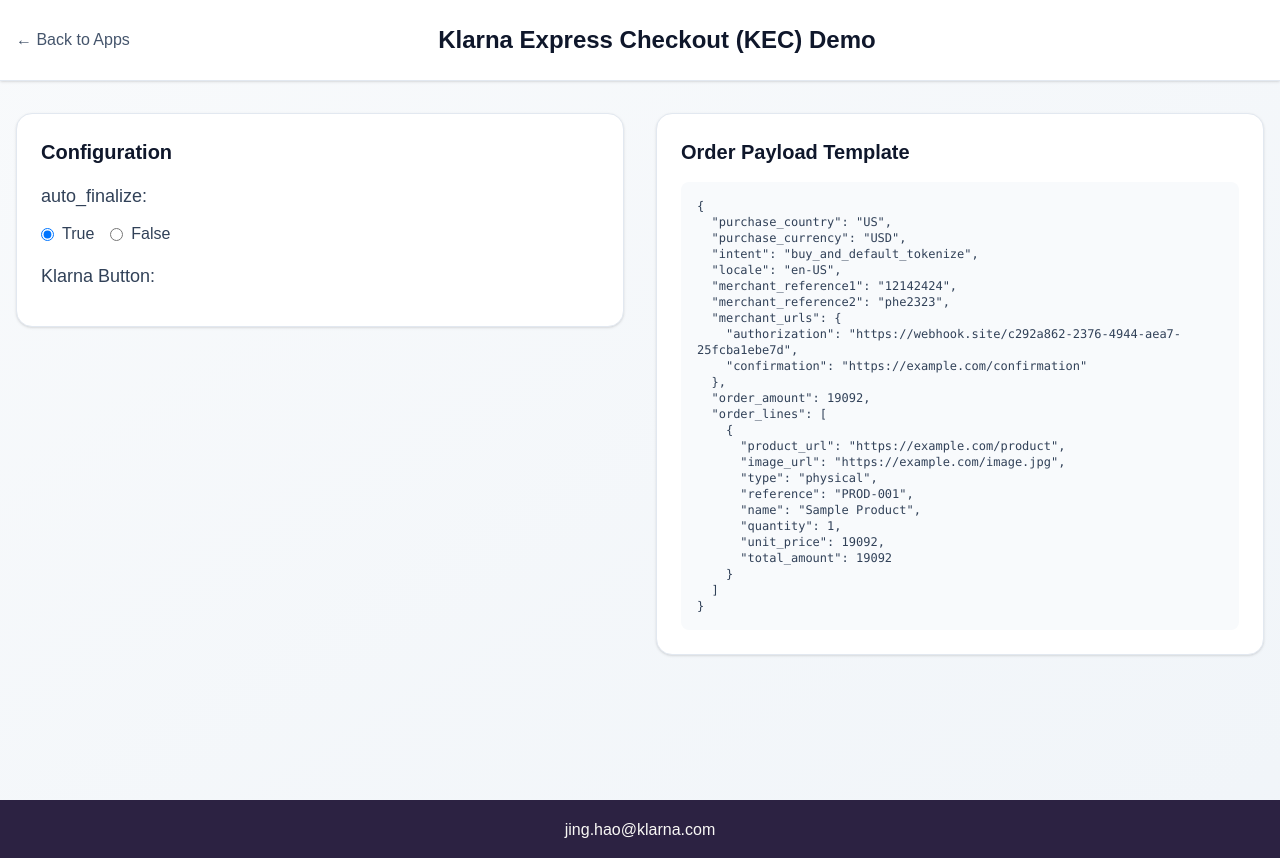
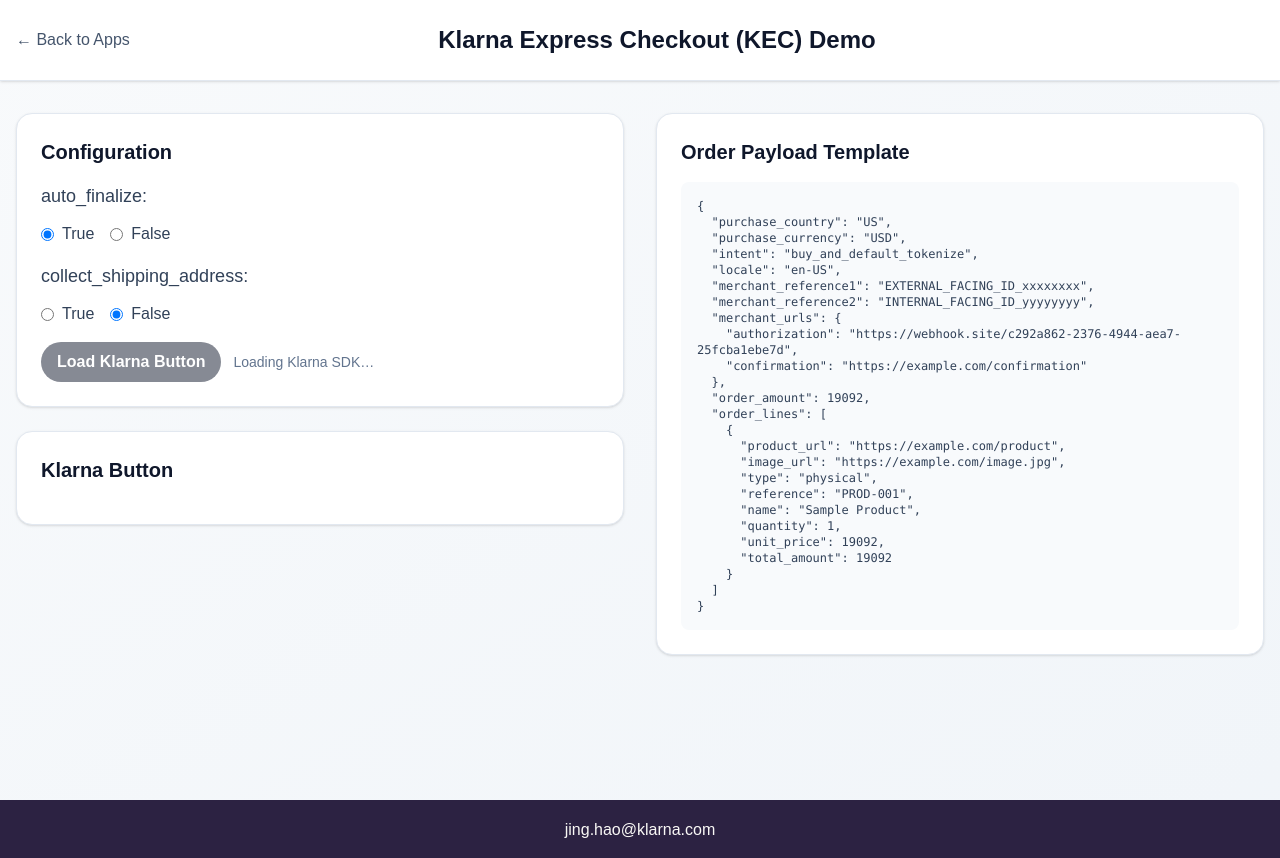
Before and after one commit to thejinghao/kp-demo, a Next.js app: page /apps/kec in a window 1280 px wide. Built offline with nearby package versions, Linux system fonts and the light colour scheme.

Commit message:
fixed KEC button loading multiple times; added a collect_shipping_address radio button

```diff
--- a/app/apps/kec/page.tsx
+++ b/app/apps/kec/page.tsx
@@ -12,6 +12,7 @@
 
 export default function KECApp() {
   const [autoFinalize, setAutoFinalize] = useState(true);
+  const [collectShippingAddress, setCollectShippingAddress] = useState(false);
   const [showPayloadOptions, setShowPayloadOptions] = useState(false);
   const [showFinalizePayload, setShowFinalizePayload] = useState(false);
   const [customAmount, setCustomAmount] = useState('');
@@ -22,16 +23,20 @@
   const [finalizePayload, setFinalizePayload] = useState('');
   const [isSuccess, setIsSuccess] = useState(false);
   const [isFinalized, setIsFinalized] = useState(false);
+  const [isKlarnaReady, setIsKlarnaReady] = useState(false);
 
   const containerRef = useRef<HTMLDivElement>(null);
+  const isScriptLoadedRef = useRef(false);
+  const klarnaButtonsRef = useRef<any>(null);
+  const hasLoadedOnceRef = useRef(false); // retained if we later need to guard loads
 
   const orderPayloadTemplate = {
     "purchase_country": "US",
     "purchase_currency": "USD",
     "intent": "buy_and_default_tokenize",
     "locale": "en-US",
-    "merchant_reference1": "12142424",
-    "merchant_reference2": "phe2323",
+    "merchant_reference1": "EXTERNAL_FACING_ID_xxxxxxxx",
+    "merchant_reference2": "INTERNAL_FACING_ID_yyyyyyyy",
     "merchant_urls": {
       "authorization": "https://webhook.site/c292a862-2376-4944-aea7-25fcba1ebe7d",
       "confirmation": "https://example.com/confirmation"
@@ -87,7 +92,7 @@
     setAuthorizePayload(JSON.stringify(payload, null, 2));
 
     authorize({
-      collect_shipping_address: false,
+      collect_shipping_address: collectShippingAddress,
       auto_finalize: autoFinalize
     }, payload, (result: any) => {
       setAuthorizeResults(result);
@@ -128,12 +133,20 @@
     });
   };
 
-  useEffect(() => {
-    // Initialize Klarna
-    window.klarnaAsyncCallback = function() {
-      window.Klarna.Payments.Buttons.init({
+  // Helper to (re)load the Klarna button into the container
+  const loadKlarnaButton = () => {
+    if (!window.Klarna?.Payments?.Buttons) return;
+    if (!containerRef.current) return;
+
+    // Clear existing content to avoid duplicate buttons
+    containerRef.current.innerHTML = '';
+
+    // Initialize and load the button
+    klarnaButtonsRef.current = window.Klarna.Payments.Buttons.init({
       client_key: "klarna_test_client_ZHh4PzVrciRtZWtQTzdSR2RXY0wyYnhQbHBuUjk1OCMsMjllYjEwZGYtOGE5OC00OGFmLWIwMjQtMGViMzFmNjhlNGQwLDEseDNIcWhEdlpZSmNOMXcrTVFPL1p1cXFod2djZEdrUTQ1N055UytJMHhkUT0",
-      }).load({
+    });
+
+    klarnaButtonsRef.current.load({
       container: "#klarna-container",
       theme: "dark",
       shape: "pill",
@@ -144,18 +157,42 @@
     });
   };
 
-    // Load Klarna script
+  // Load Klarna script once (do not auto-load the button)
+  useEffect(() => {
+    // If script already loaded globally, just (re)load button
+    if ((window as any).Klarna?.Payments?.Buttons) {
+      isScriptLoadedRef.current = true;
+      setIsKlarnaReady(true);
+      return;
+    }
+
+    // Assign async callback exactly once
+    if (!(window as any).klarnaAsyncCallback) {
+      (window as any).klarnaAsyncCallback = () => {
+        isScriptLoadedRef.current = true;
+        setIsKlarnaReady(true);
+      };
+    }
+
+    // Inject the Klarna script if not present
+    const existing = document.querySelector('script[src="https://x.klarnacdn.net/kp/lib/v1/api.js"]');
+    if (!existing) {
       const script = document.createElement('script');
       script.src = 'https://x.klarnacdn.net/kp/lib/v1/api.js';
       script.async = true;
       document.head.appendChild(script);
+    }
 
+    // Cleanup: clear container on unmount; do not remove the global script
     return () => {
-      if (document.head.contains(script)) {
-        document.head.removeChild(script);
+      if (containerRef.current) {
+        containerRef.current.innerHTML = '';
       }
+      klarnaButtonsRef.current = null;
     };
-  }, [autoFinalize]);
+  }, []);
+
+  // Manual load trigger — do not auto-reload on state changes
 
   return (
     <div className="min-h-screen bg-gradient-to-br from-slate-50 to-slate-100 dark:from-slate-900 dark:to-slate-800">
@@ -220,11 +257,56 @@
 
                 <div>
                   <h3 className="text-lg font-medium text-slate-700 dark:text-slate-300 mb-3">
-                    Klarna Button:
+                    collect_shipping_address:
                   </h3>
-                  <div id="klarna-container" ref={containerRef}></div>
+                  <div className="flex gap-4">
+                    <label className="flex items-center gap-2 cursor-pointer">
+                      <input
+                        type="radio"
+                        name="collect_shipping_address"
+                        value="true"
+                        checked={collectShippingAddress === true}
+                        onChange={() => setCollectShippingAddress(true)}
+                        className="text-blue-600 focus:ring-blue-500"
+                      />
+                      <span className="text-slate-700 dark:text-slate-300">True</span>
+                    </label>
+                    <label className="flex items-center gap-2 cursor-pointer">
+                      <input
+                        type="radio"
+                        name="collect_shipping_address"
+                        value="false"
+                        checked={collectShippingAddress === false}
+                        onChange={() => setCollectShippingAddress(false)}
+                        className="text-blue-600 focus:ring-blue-500"
+                      />
+                      <span className="text-slate-700 dark:text-slate-300">False</span>
+                    </label>
                   </div>
                 </div>
+                <div>
+                  <div className="flex items-center gap-3">
+                    <button
+                      onClick={loadKlarnaButton}
+                      disabled={!isKlarnaReady}
+                      className="bg-slate-900 dark:bg-white text-white dark:text-slate-900 py-2 px-4 rounded-full font-semibold disabled:opacity-50 disabled:cursor-not-allowed"
+                    >
+                      Load Klarna Button
+                    </button>
+                    {!isKlarnaReady && (
+                      <span className="text-sm text-slate-500 dark:text-slate-400">Loading Klarna SDK…</span>
+                    )}
+                  </div>
+                </div>
+              </div>
+            </div>
+
+            {/* Klarna Button Container (below Configuration) */}
+            <div className="bg-white dark:bg-slate-800 rounded-2xl shadow-sm border border-slate-200 dark:border-slate-700 p-6">
+              <h2 className="text-xl font-semibold text-slate-900 dark:text-white mb-4">
+                Klarna Button
+              </h2>
+              <div id="klarna-container" ref={containerRef}></div>
             </div>
 
             {/* Success Message */}
```
Lines whose indentation alone changed are shown as unchanged.
